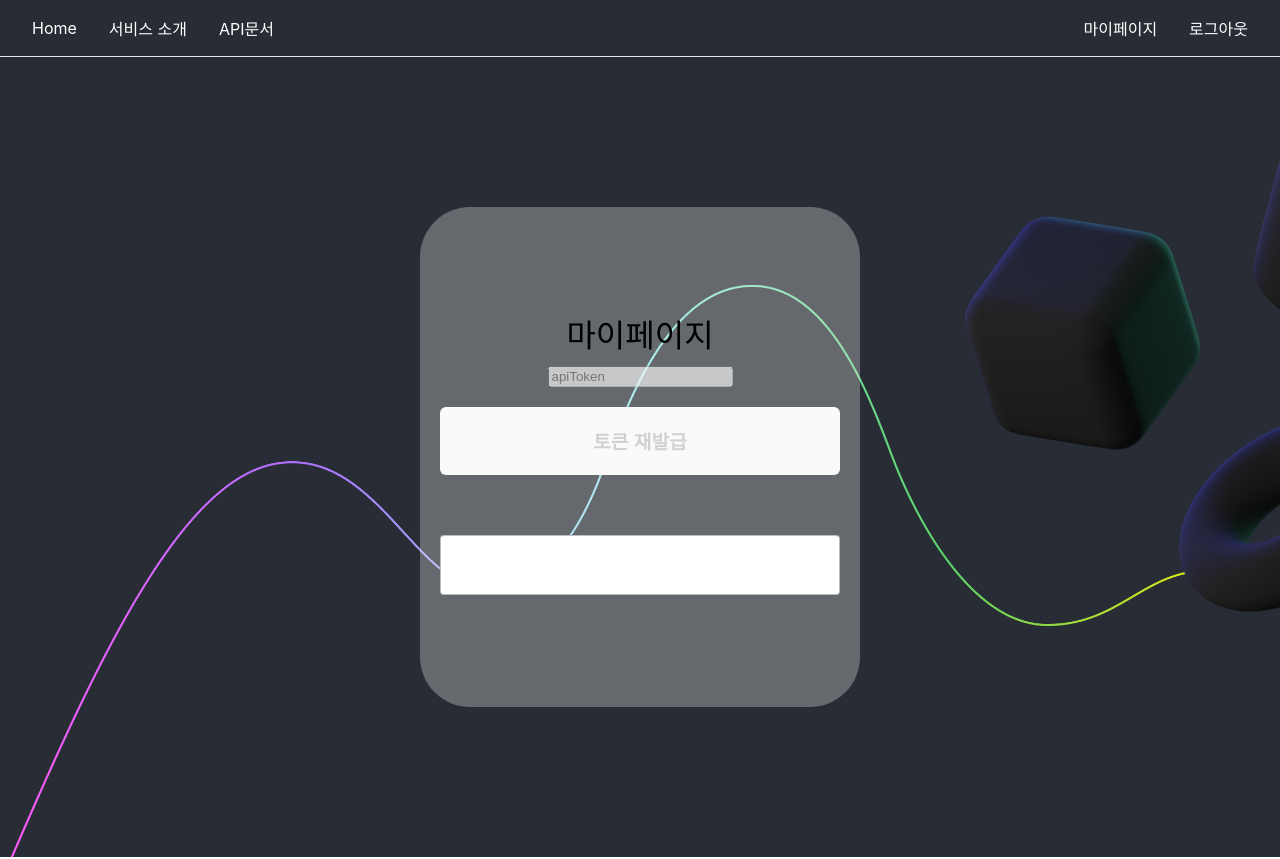
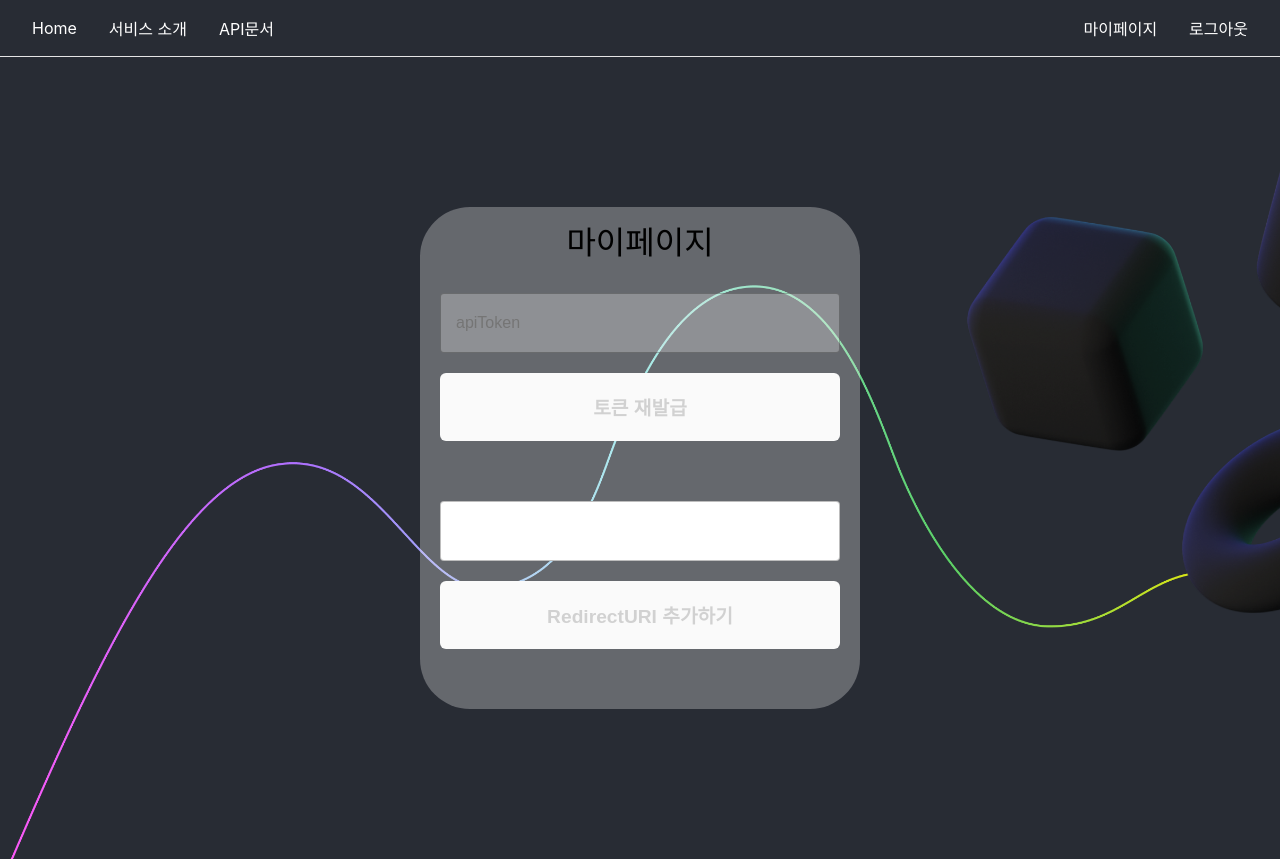
Before and after one commit to giyeon-dev/finance-api, a React (Create React App) app in the folder front-end/: page /mypage in a window 1280 px wide. Built offline with nearby package versions, Linux system fonts and the light colour scheme; no server answers; sample sign-in values are in the browser's storage; a web font is replaced by a local one.

Commit message:
feat: 토큰

```diff
--- a/front-end/src/api/basicHttp.js
+++ b/front-end/src/api/basicHttp.js
@@ -1,13 +1,13 @@
-import axios from "axios";
+import axios from 'axios';
 
 export default axios.create({
-	// baseURL: process.env.REACT_APP_LOCAL_URL,
-	baseURL: process.env.REACT_APP_SERVER_URL,
-	// baseURL: 'https://j9b309.p.ssafy.io',
+    // baseURL: process.env.REACT_APP_LOCAL_URL,
+    // baseURL: process.env.REACT_APP_SERVER_URL,
+    baseURL: 'http://j9b309.p.ssafy.io:8089',
 
-	// 서로 다른 도메인(크로스 도메인)에 요청을 보낼 때 요청에 credential 정보를 담아서 보낼 지를 결정하는 항목
-	withCredentials: false,
-	headers: {
-		"Content-Type": "application/json",
-	},
+    // 서로 다른 도메인(크로스 도메인)에 요청을 보낼 때 요청에 credential 정보를 담아서 보낼 지를 결정하는 항목
+    withCredentials: false,
+    headers: {
+        'Content-Type': 'application/json',
+    },
 });
--- a/front-end/src/api/tokenHttp.js
+++ b/front-end/src/api/tokenHttp.js
@@ -7,8 +7,8 @@ import { logout } from '../redux/userInfo';
 
 // 토큰이 필요한 인증에 사용
 
-const baseURL = process.env.REACT_APP_SERVER_URL;
-// const baseURL = "https://j9b309.p.ssafy.io";
+// const baseURL = process.env.REACT_APP_SERVER_URL;
+const baseURL = 'http://j9b309.p.ssafy.io:8089';
 
 const tokenHttp = axios.create({
     baseURL,
--- a/front-end/src/components/mypage/Mypage.js
+++ b/front-end/src/components/mypage/Mypage.js
@@ -9,12 +9,25 @@ import tokenHttp from '../../api/tokenHttp';
 
 const Mypage = () => {
     const [apiToken, setApiToken] = useState('');
-    const [redirectURL, setRedirectURL] = useState('');
+    const [redirectURI, setRedirectURI] = useState('');
     const handleapiToken = (e) => {
         setApiToken(e.target.value);
     };
-    const handleRedirectURL = (e) => {
-        setRedirectURL(e.target.value);
+    const handleRedirectURI = (e) => {
+        setRedirectURI(e.target.value);
+    };
+
+    const onClickAddRedirectURI = async () => {
+        try {
+            const res = await tokenHttp.post(`/docs/client`, {
+                web_server_redirect_uri: redirectURI,
+            });
+            console.log(res);
+        } catch (error) {
+            if (error.message === 'no token' || error.message === 'expire refresh-token') {
+                navigate('/login'); // 토큰없음이나 토큰만료 에러발생시 로그인화면으로 이동
+            }
+        }
     };
 
     const navigate = useNavigate();
@@ -60,7 +73,7 @@ const Mypage = () => {
             <div className={styles.mypageContainer}>
                 <div className={styles.logoText}>마이페이지</div>
                 <input
-                    className={styles.apiTokenInput}
+                    className={styles.inputBox}
                     value={apiToken}
                     onChange={handleapiToken}
                     type="text"
@@ -72,11 +85,14 @@ const Mypage = () => {
                 </button>
                 <input
                     className={styles.inputBox}
-                    value={redirectURL}
-                    onChange={handleRedirectURL}
+                    value={redirectURI}
+                    onChange={handleRedirectURI}
                     type="text"
                     placeholder=""
                 />
+                <button className={styles.apiTokenRefreshBtn} onClick={onClickAddRedirectURI}>
+                    RedirectURI 추가하기
+                </button>
             </div>
         </div>
     );
--- a/front-end/src/components/mypage/Mypage.module.css
+++ b/front-end/src/components/mypage/Mypage.module.css
@@ -57,7 +57,7 @@ a {
     border-radius: 6px;
     cursor: pointer;
 }
-.logiapiTokenRefreshBtnnBtn:hover {
+.apiTokenRefreshBtnnBtn:hover {
     background-color: #182018;
     color: #fff;
 }
```
Also changed, not shown: front-end/src/components/login/Login.js (+19 -19 lines).
